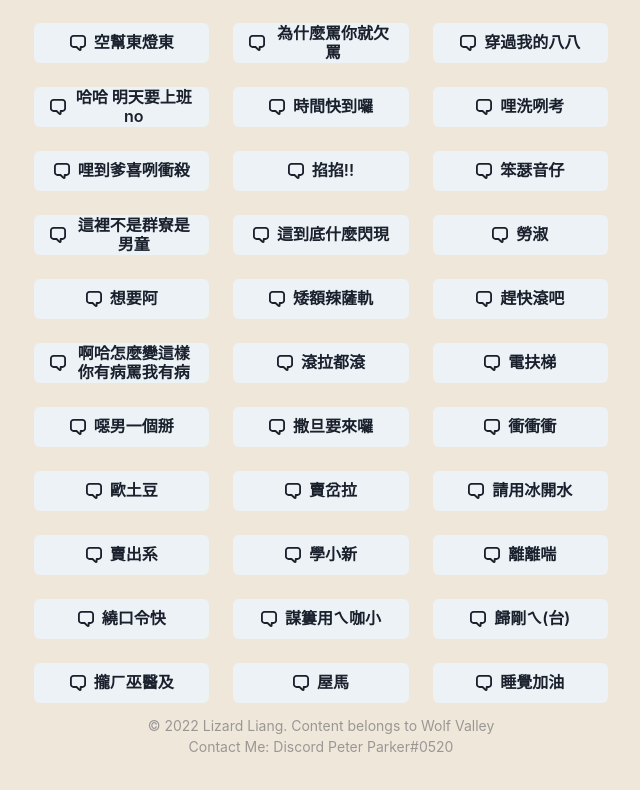
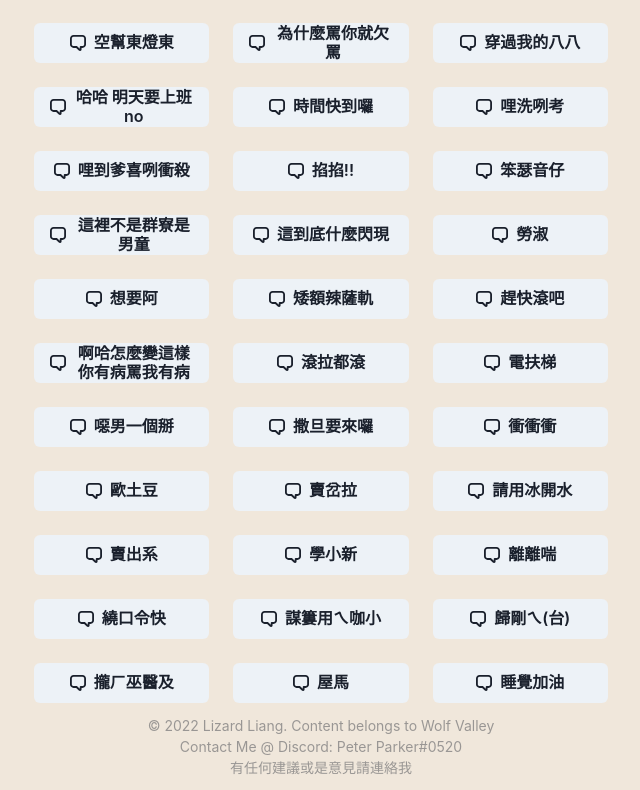
Before and after one commit to LizardLiang/zz2-dai-suki, a Next.js app: page / in a window 1280 px wide. Shown: the part 1045-1835 px from the top of the page, without its empty margins (319-959 px from the left). Before the commit the page ends 1814 px from the top, so only its background shows below. Built offline with nearby package versions, Linux system fonts and the light colour scheme.

Commit message:
modify footer

```diff
--- a/components/footer.js
+++ b/components/footer.js
@@ -1,4 +1,4 @@
-import { Box } from "@chakra-ui/react";
+import { Box } from '@chakra-ui/react'
 
 const Footer = () => {
   return (
@@ -6,9 +6,11 @@ const Footer = () => {
       &copy; {new Date().getFullYear()} Lizard Liang. Content belongs to Wolf
       Valley
       <br />
-      Contact Me: Discord Peter Parker#0520
+      Contact Me @ Discord: Peter Parker#0520
+      <br />
+      有任何建議或是意見請連絡我
     </Box>
-  );
-};
+  )
+}
 
-export default Footer;
+export default Footer
```
